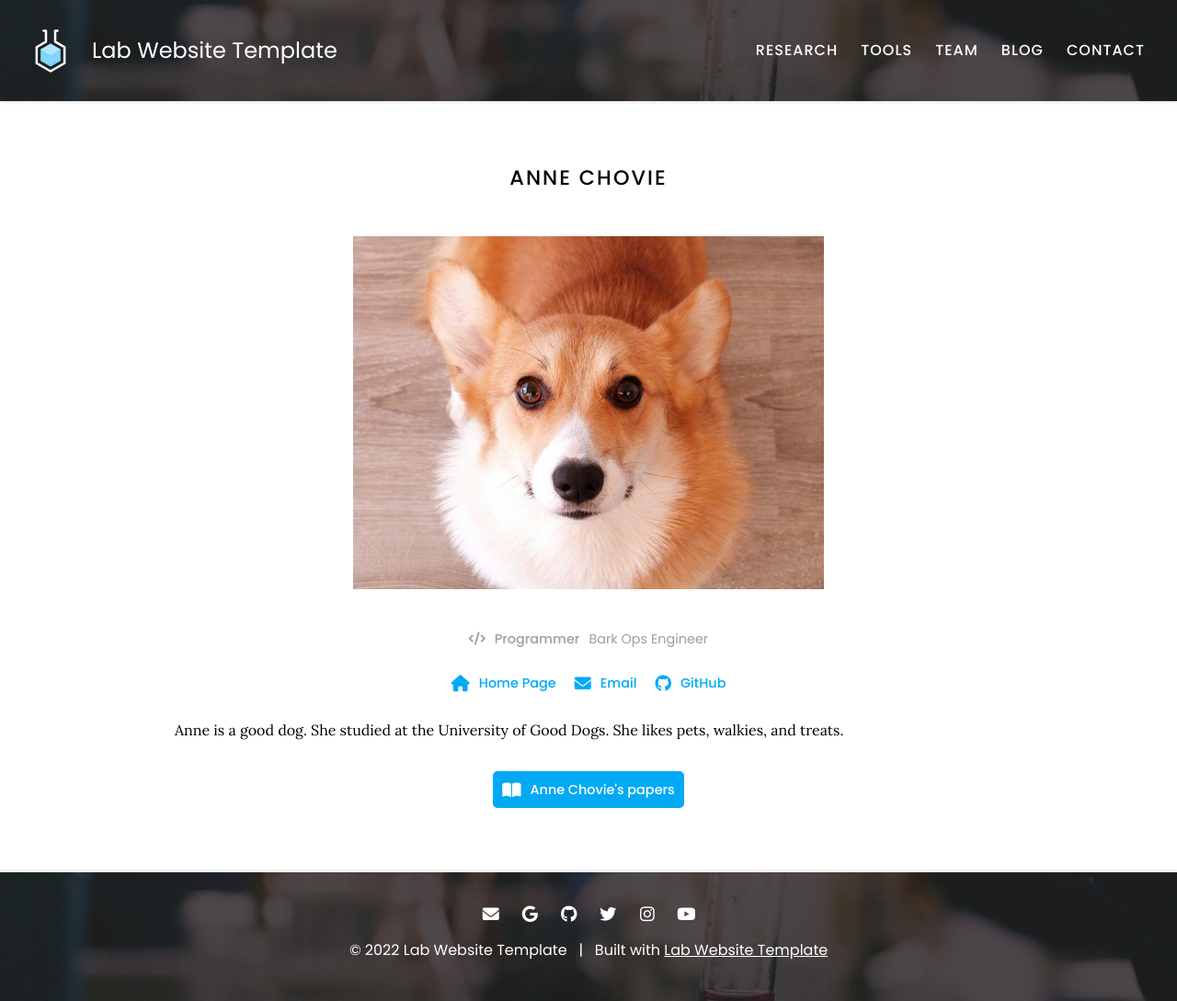
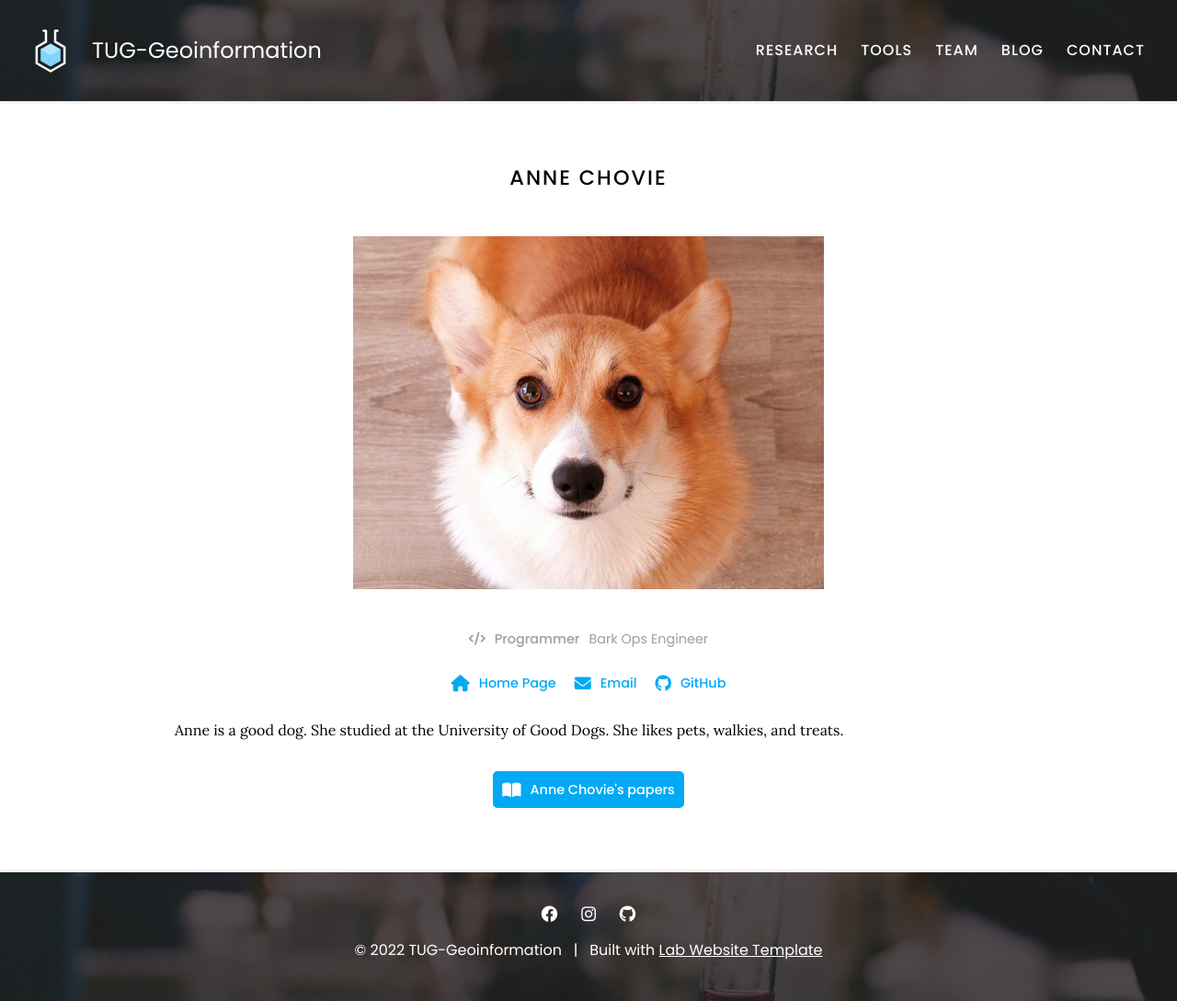
Before and after one commit to Geoinfo-TUGraz/Geoinfo-TUGraz.github.io, a Jekyll site: the page built from _members/anne-chovie.md, in a window 1280 px wide. Shown: the whole page at 92% size. Built offline with Jekyll 4.4.1, drawn with Linux system fonts in a browser that asks for light colours; some of the changed lines change nothing that is shown.

Commit message:
Update _config.yaml

```diff
--- a/_config.yaml
+++ b/_config.yaml
@@ -1,21 +1,22 @@
 ### basic settings
 
 # site properties and page defaults
-title: Lab Website Template
-description: An easy-to-use, flexible website template for labs, with automatic citations, GitHub tag imports, pre-built components, and more.
+title: TUG-Geoinformation
+description: Website for the Research Group Geoinformation, Institute of Geodesy, Graz University of Technology.
 logo: images/logo.svg
 header: images/background.jpg
 footer: images/background.jpg
-baseurl: /lab-website-template
+baseurl: ""
 
 # site social media and other links
 links:
-  email: jane.smith@your-lab.com
-  google-scholar: ETJoidYAAAAJ
-  github: your-lab
-  twitter: YourLabHandle
-  instagram: YourLabHandle
-  youtube: YourLabChannel
+  #email: jane.smith@your-lab.com
+  #google-scholar: ETJoidYAAAAJ
+  facebook: geodesyTUGraz
+  instagram: geodesytugraz
+  github: Geoinfo-TUGraz
+  #twitter: YourLabHandle
+  #youtube: YourLabChannel
 
 ### advanced settings
 
```
